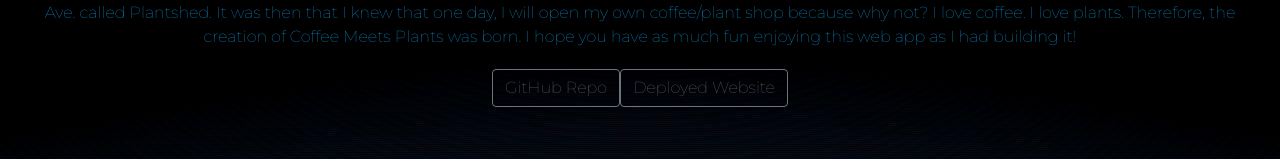
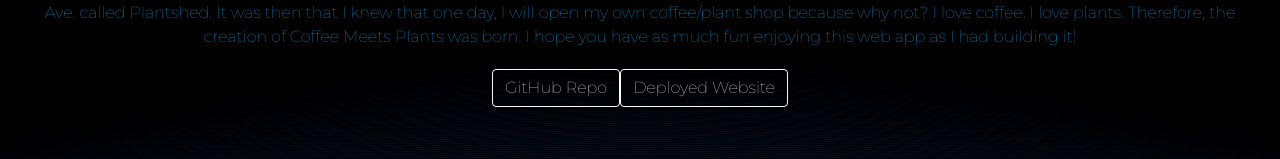
Before and after one commit to ljchu87/portfolio-lab, a React (Create React App) app: page /projects/coffee-meets-plants in a window 1280 px wide. Shown: the part 464-623 px from the top of the page. Built offline with nearby package versions, Linux system fonts and the light colour scheme.

Commit message:
Fix resume view

```diff
--- a/src/pages/ProjectDetails.jsx
+++ b/src/pages/ProjectDetails.jsx
@@ -14,10 +14,10 @@
         <img src={project.image} alt={project.title} />
         <p>{project.description}</p>
         <a href={project.githubLink} rel="noreferrer" target="_blank">
-          <button type="button" class="btn btn-outline-secondary">GitHub Repo</button>
+          <button type="button" class="btn btn-outline-light"  >GitHub Repo</button>
         </a>
         <a href={project.deployedLink}>
-          <button type="button" class="btn btn-outline-secondary">Deployed Website</button>
+          <button type="button" class="btn btn-outline-light">Deployed Website</button>
         </a>
       </div>
     </div>
--- a/src/pages/Resume/Resume.jsx
+++ b/src/pages/Resume/Resume.jsx
@@ -6,7 +6,7 @@
     <>
       <h1 className={styles.headerAbout}>Resume</h1>
       <h2 className={styles.headerAbout2}>Checkout my resume below to stay up-to-date with my work!</h2>
-      <iframe className={styles.myPDF} src="Leon_Chu_resume.pdf" frameborder="0"></iframe>
+      <iframe className={styles.myPDF} src="Leon_Chu_resume.pdf" frameborder="0" title="myResume"></iframe>
     </>
   )
 }
```
